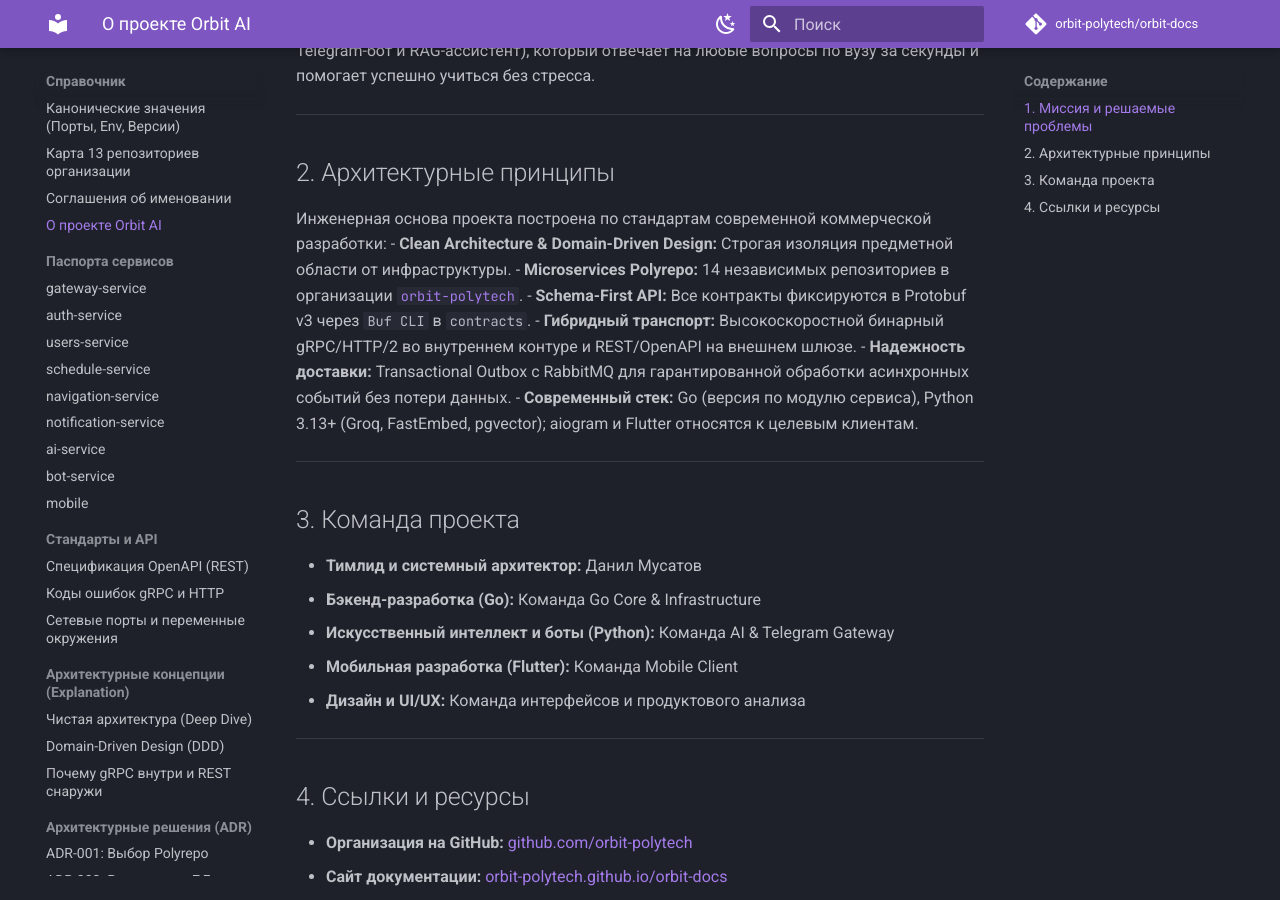
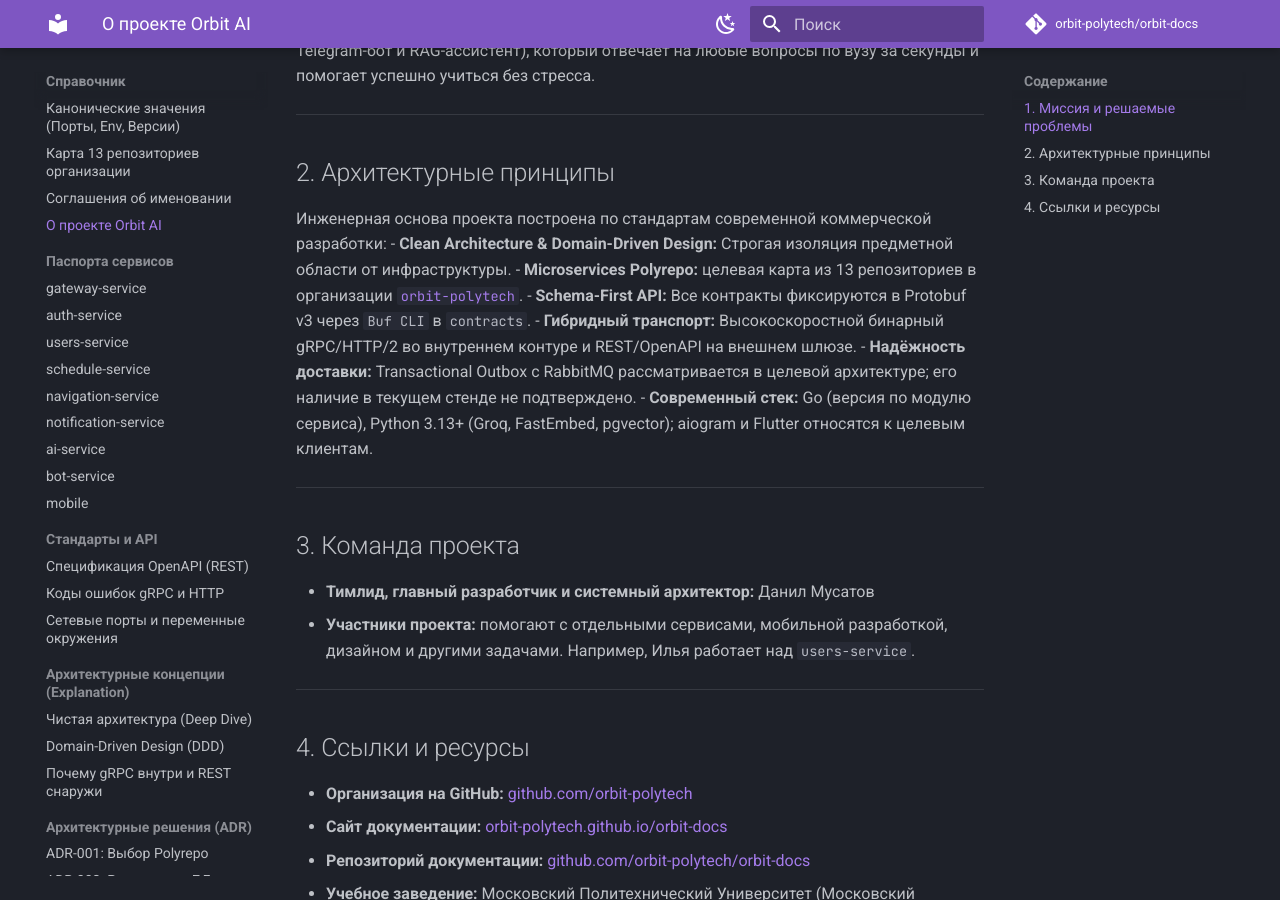
Before and after one commit to orbit-polytech/orbit-docs, an MkDocs documentation site: the page built from docs/reference/about.md, in a window 1280 px wide and 900 px high, scrolled down 774 px. Built offline with MkDocs 1.6.1 and Material for MkDocs 9.7.7, drawn with Linux system fonts in a browser that asks for light colours; comment, search, counter and statistics services are not loaded.

Commit message:
docs: update project documentation (part 5)

```diff
--- a/docs/reference/about.md
+++ b/docs/reference/about.md
@@ -22,21 +22,18 @@
 
 Инженерная основа проекта построена по стандартам современной коммерческой разработки:
 - **Clean Architecture & Domain-Driven Design:** Строгая изоляция предметной области от инфраструктуры.
-- **Microservices Polyrepo:** 14 независимых репозиториев в организации [`orbit-polytech`](https://github.com/orbit-polytech).
+- **Microservices Polyrepo:** целевая карта из 13 репозиториев в организации [`orbit-polytech`](https://github.com/orbit-polytech).
 - **Schema-First API:** Все контракты фиксируются в Protobuf v3 через `Buf CLI` в `contracts`.
 - **Гибридный транспорт:** Высокоскоростной бинарный gRPC/HTTP/2 во внутреннем контуре и REST/OpenAPI на внешнем шлюзе.
-- **Надежность доставки:** Transactional Outbox с RabbitMQ для гарантированной обработки асинхронных событий без потери данных.
+- **Надёжность доставки:** Transactional Outbox с RabbitMQ рассматривается в целевой архитектуре; его наличие в текущем стенде не подтверждено.
 - **Современный стек:** Go (версия по модулю сервиса), Python 3.13+ (Groq, FastEmbed, pgvector); aiogram и Flutter относятся к целевым клиентам.
 
 ---
 
 ## 3. Команда проекта
 
-- **Тимлид и системный архитектор:** Данил Мусатов
-- **Бэкенд-разработка (Go):** Команда Go Core & Infrastructure
-- **Искусственный интеллект и боты (Python):** Команда AI & Telegram Gateway
-- **Мобильная разработка (Flutter):** Команда Mobile Client
-- **Дизайн и UI/UX:** Команда интерфейсов и продуктового анализа
+- **Тимлид, главный разработчик и системный архитектор:** Данил Мусатов
+- **Участники проекта:** помогают с отдельными сервисами, мобильной разработкой, дизайном и другими задачами. Например, Илья работает над `users-service`.
 
 ---
 
```
Also changed, not shown: docs/quickstart/review-checklist.md (+1 -1 lines), docs/reference/api/openapi.md (+2 -2 lines), docs/reference/canonical-values.md (+1 -1 lines), docs/reference/polyrepo-map.md (+3 -3 lines), docs/reference/ports-and-env.md (+6 -2 lines).
